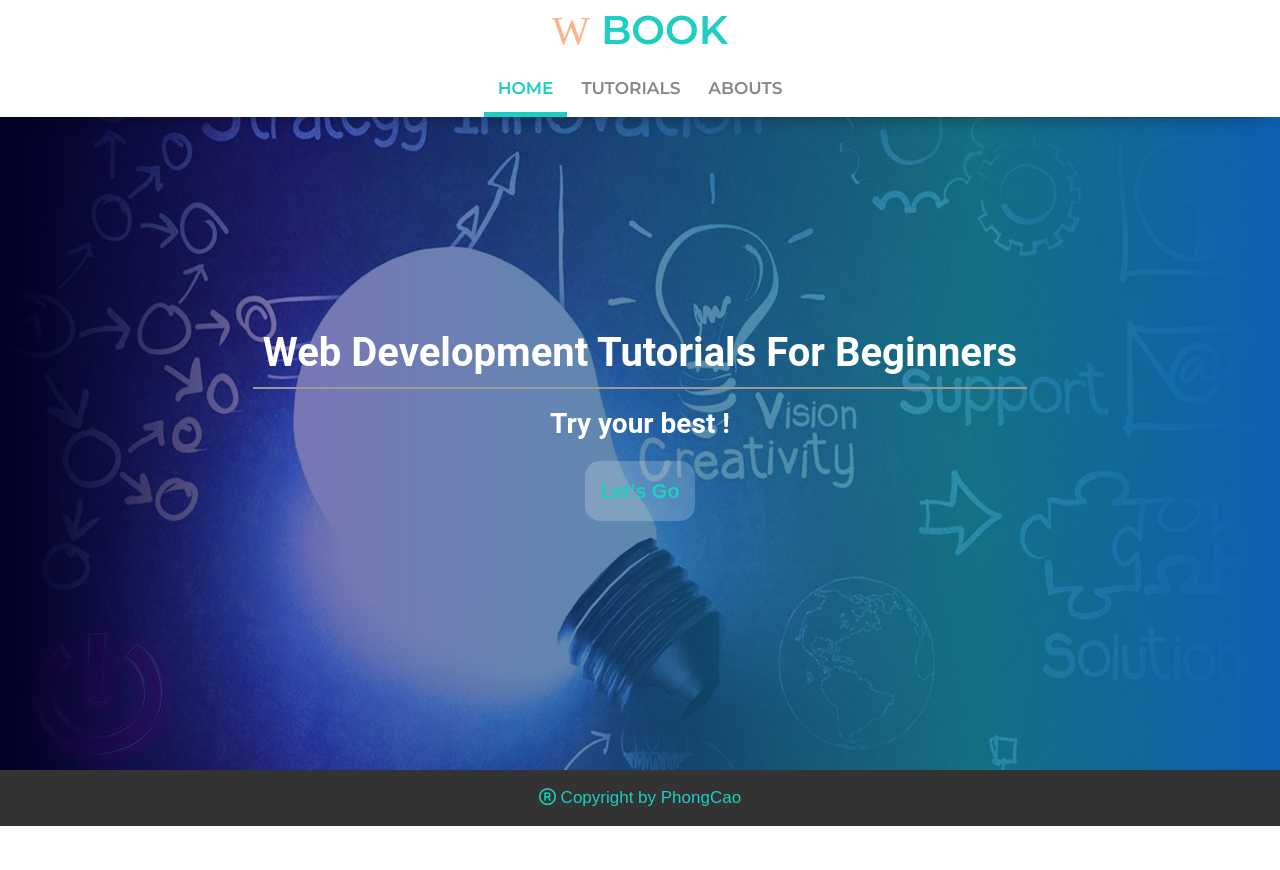
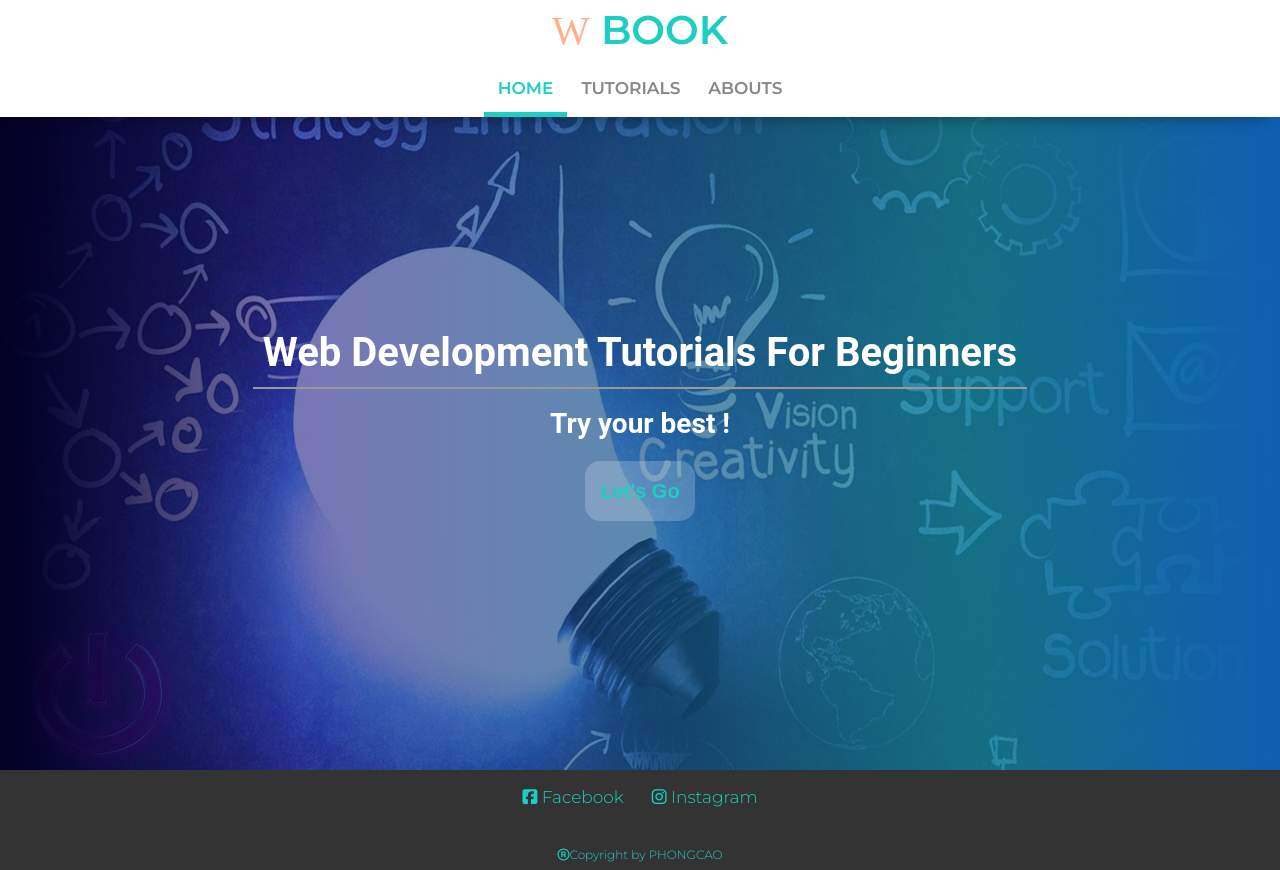
Before and after one commit to develite98/JngApp, an Angular app in the folder JSMasterBook/: page /home in a window 1280 px wide. Built offline with nearby package versions, Linux system fonts and the light colour scheme; a web font is replaced by a local one.

Commit message:
change UI footer

```diff
--- a/JSMasterBook/src/app/layout/footer/footer.component.html
+++ b/JSMasterBook/src/app/layout/footer/footer.component.html
@@ -1,7 +1,13 @@
-<div id="footer-bar">
-    <nav class="footer-bar">
+<nav class="footer-bar">
+    <div class="footer-bar__top">
         <ul>
-            <li><a routerLink="tuts" routerLinkActive="selected"><i class="far fa-registered"></i> Copyright by PhongCao</a></li>
+            <li><a routerLink="tuts" routerLinkActive="selected"><i class="fab fa-facebook-square"></i> Facebook</a></li>
+            <li><a routerLink="tuts" routerLinkActive="selected"><i class="fab fa-instagram"></i> Instagram</a></li>
         </ul>
-    </nav>
-</div>
+    </div>
+    <div class="footer-bar__bottom">
+        <ul>
+            <li><a class="copyright" routerLink="tuts" routerLinkActive="selected"><i class="far fa-registered"></i>Copyright by PHONGCAO</a></li>
+        </ul>
+    </div>
+</nav>
--- a/JSMasterBook/src/app/layout/footer/footer.component.scss
+++ b/JSMasterBook/src/app/layout/footer/footer.component.scss
@@ -2,7 +2,11 @@
     overflow: hidden;
     background-color: #333;
     position: relative;
+    display:flex;
+    flex-direction: column;
+    justify-content: space-between;
     z-index: 999;
+    height: 100px;
     bottom: 0;
     width: 100%;
     ul {
@@ -12,22 +16,17 @@
       padding: 15px;
       li {
         display: inline;
-        font-family: "Fira Sans", sans-serif;
+        font-family: 'Montserrat', Arial, Helvetica, sans-serif;
         font-size: 17px;
         a {
             color: #1dcec1;
           text-decoration: none;
           padding: 14px;
-          &:hover {
-            background-color: #111;
-            color: #1dcec1;
-          }
-          &.home-logo{
-            font-size: 25px;
-            }
-            &.selected{
-                color: #1dcec1;
-            }
+        }
+        .copyright{
+          color: #1dcec1;
+          text-decoration: none;
+          font-size: 12px;
         }
 
       }
```
